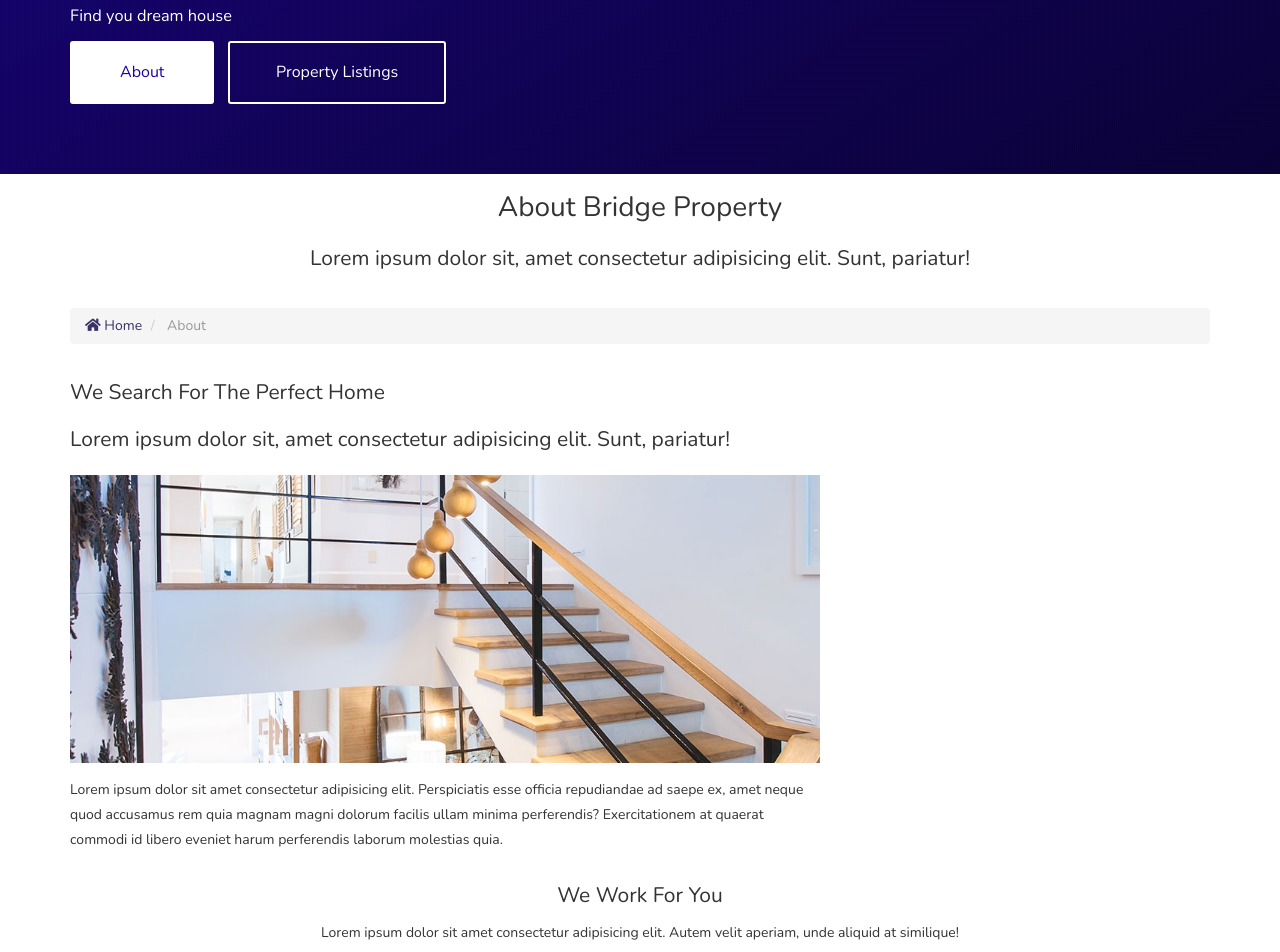
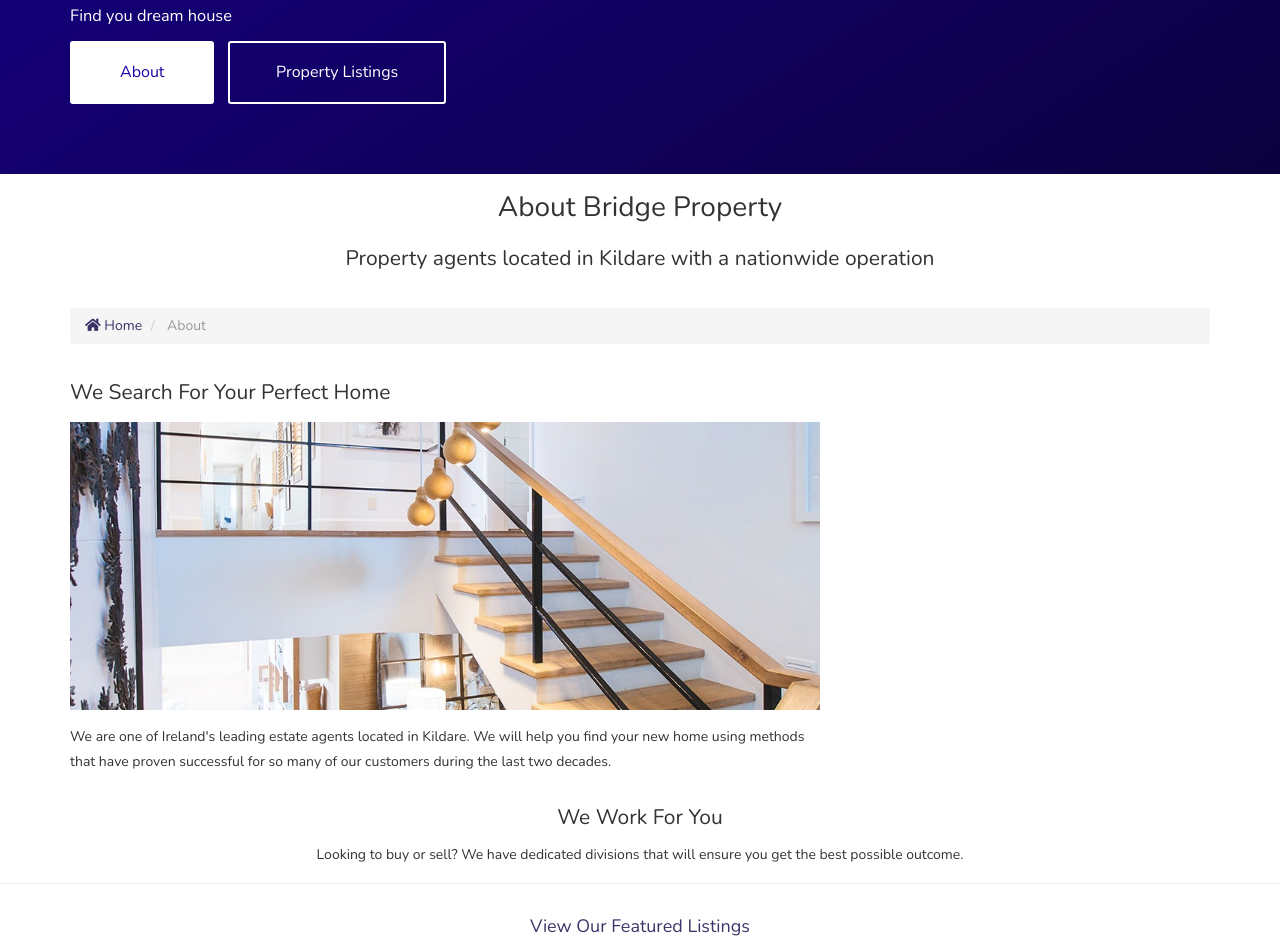
Before and after one commit to FintanMi/bridge-property-estate-agents, a Django app: page /about in a window 1280 px wide. Shown: the part 648-1600 px from the top of the page. Run offline with Django 3.2, Linux system fonts and the light colour scheme; data that the repository does not hold is empty; some libraries are stand-ins or nearby versions.

Commit message:
Added map to about page

```diff
--- a/static/css/styles.css
+++ b/static/css/styles.css
@@ -1141,3 +1141,30 @@
 .btn-delete:hover {
     color: #fff;
 }
+
+/* Map */
+#map-about {
+    margin-top: 20px;
+}
+
+.map {
+    overflow: hidden;
+    background: none !important;
+    display: flex;
+    align-items: center;
+}
+
+.map iframe {
+    min-height: 25rem;
+    width: 100%;
+    border-radius: 1rem;
+    margin-left: 1rem;
+}
+
+.opening-hours {
+    display: flex;
+    justify-content: center;
+    flex-direction: column;
+    align-items: center;
+    line-height: 32px;
+}
--- a/templates/bridgeproperty/about.html
+++ b/templates/bridgeproperty/about.html
@@ -7,7 +7,7 @@
         <div class="row text-center">
             <div class="col-md-12">
                 <h1 class="display-4">About Bridge Property</h1>
-                <p class="lead">Lorem ipsum dolor sit, amet consectetur adipisicing elit. Sunt, pariatur!</p>
+                <p class="lead">Property agents located in Kildare with a nationwide operation</p>
             </div>
         </div>
     </div>
@@ -32,14 +32,12 @@
     <div class="container">
         <div class="row">
             <div class="col-md-8">
-                <h2>We Search For The Perfect Home</h2>
-                <p class="lead">Lorem ipsum dolor sit, amet consectetur adipisicing elit. Sunt, pariatur!</p>
+                <h2>We Search For Your Perfect Home</h2>
                 <img src="{% static 'img/about.jpg' %}" width="750px">
-                <p class="mt-4">Lorem ipsum dolor sit amet consectetur adipisicing elit. Perspiciatis esse officia
-                    repudiandae ad saepe ex, amet
-                    neque quod accusamus rem quia magnam magni dolorum facilis ullam minima perferendis? Exercitationem
-                    at quaerat
-                    commodi id libero eveniet harum perferendis laborum molestias quia.</p>
+                <p class="mt-4">We are one of Ireland's leading estate agents located in Kildare. We will help you
+                    find your new home using methods that have proven successful for so many of our customers during the
+                    last two decades.
+                </p>
             </div>
             <div class="col-md-4">
                 {% if top_seller %}
@@ -63,7 +61,9 @@
 <!-- Work -->
 <section id="work" class="bg-dark text-white text-center">
     <h2 class="display-4">We Work For You</h2>
-    <h4>Lorem ipsum dolor sit amet consectetur adipisicing elit. Autem velit aperiam, unde aliquid at similique!</h4>
+    <h4>Looking to buy or sell? We have dedicated divisions that will ensure
+        you get the best possible outcome.
+    </h4>
     <hr>
     <a href="{% url 'listings' %}" class="btn btn-secondary text-white btn-lg">View Our Featured Listings</a>
 </section>
@@ -98,4 +98,32 @@
         </div>
     </div>
 </section>
+<section id="map-about" class="py-5">
+    <div class="row">
+        <div class="col-md-8 map">
+            <iframe
+                src="https://www.google.com/maps/embed?pb=!1m18!1m12!1m3!1d3036.203611821971!2d-6.540295316468905!3d53.33833438293106!2m3!1f0!2f0!3f0!3m2!1i1024!2i768!4f13.1!3m3!1m2!1s0x486771070aff132b%3A0xc66ac8df283d3136!2sThe%20Mill%20-%20Celbridge%20Community%20Centre!5e0!3m2!1sen!2sie!4v1691173511707!5m2!1sen!2sie"></iframe>
+        </div>
+        <div class="col-md-4">
+            <p class="opening-hours text-center">
+                <strong>Opening Hours:</strong>
+            </p>
+            <ul class="opening-hours">
+                <li>Monday: 09:30am - 5:30pm</li>
+                <li>Tuesday: 09:30am - 5:30pm</li>
+                <li>Wednesday: 09:30am - 5:30pm</li>
+                <li>Thursday: 09:30am - 5:30pm</li>
+                <li>Friday: 09:30am - 5:30pm</li>
+                <li>Saturday: Closed</li>
+                <li>Sunday: Closed</li>
+            </ul>
+            <p class="opening-hours text-center">
+                <strong>Phone:</strong>
+            </p>
+            <ul class="opening-hours">
+                <li>01-622-0917</li>
+            </ul>
+        </div>
+    </div>
+</section>
 {% endblock %}
```
